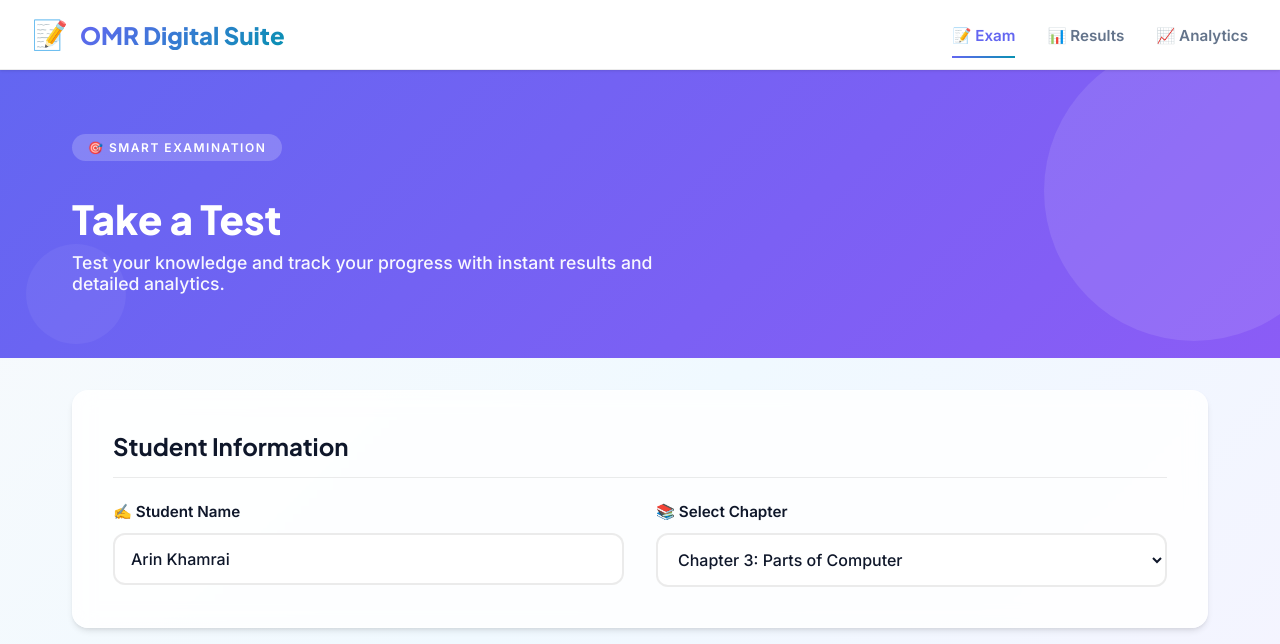
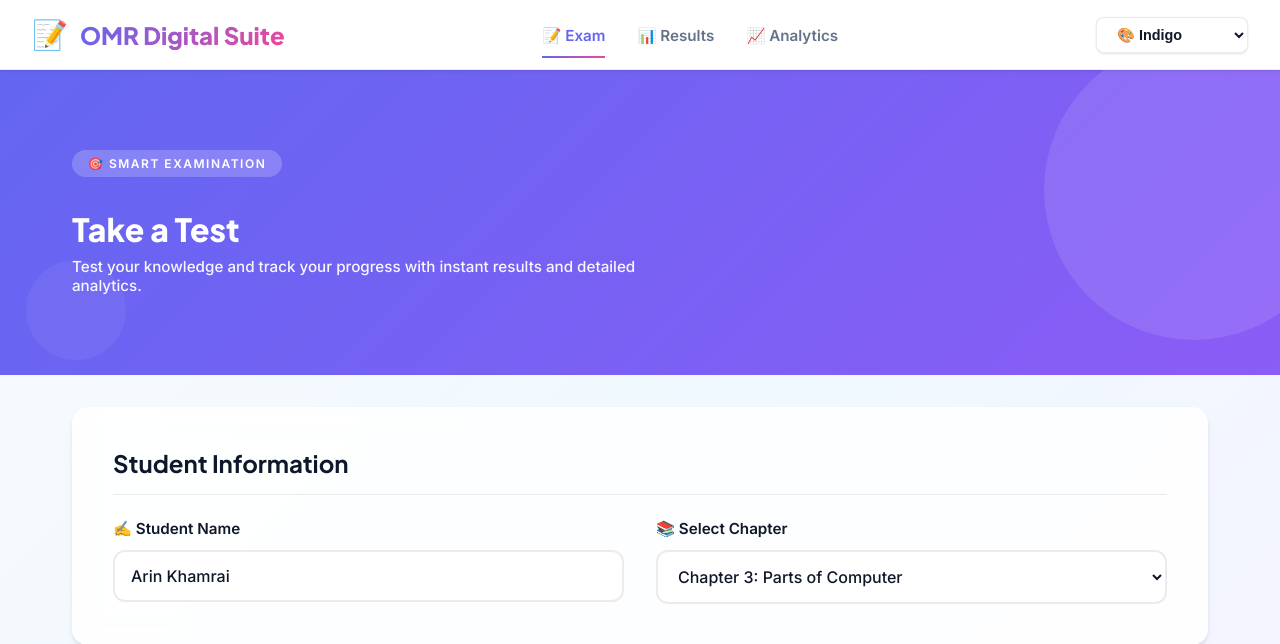
Before and after one commit to khamrai2026-design/OMR, a Flask app: page / in a window 1280 px wide. Shown: the top 644 px of the page. Run offline with Flask 3, Linux system fonts and the light colour scheme; data comes from the database, SQL or seed files in the repository; both versions use the stored data as it was after the commit.

Commit message:
theme added

```diff
--- a/static/css/style.css
+++ b/static/css/style.css
@@ -114,6 +114,36 @@ body {
 .nav-link:hover::after,
 .nav-link.active::after {
     width: 100%;
+}
+
+.theme-selector-nav {
+    display: flex;
+    align-items: center;
+}
+
+.theme-selector-nav select {
+    padding: 0.5rem 1rem;
+    border-radius: 8px;
+    border: 1px solid var(--border);
+    background: white;
+    color: var(--text-main);
+    font-size: 0.9rem;
+    font-weight: 600;
+    cursor: pointer;
+    transition: var(--transition);
+    box-shadow: var(--shadow-sm);
+}
+
+.theme-selector-nav select:hover {
+    border-color: var(--primary);
+    box-shadow: var(--shadow-md);
+    background: linear-gradient(135deg, rgba(255,255,255,0.95) 0%, rgba(var(--primary-rgb),0.05) 100%);
+}
+
+.theme-selector-nav select:focus {
+    outline: none;
+    border-color: var(--primary);
+    box-shadow: 0 0 0 3px rgba(var(--primary-rgb),0.1);
 }
 
 /* ==================== Main Layout ==================== */
@@ -342,9 +372,16 @@ body {
 /* ==================== Answer Sheet ==================== */
 .questions-grid {
     display: grid;
-    grid-template-columns: repeat(2, 1fr);
-    gap: 2rem;
+    grid-template-columns: repeat(3, 1fr);
+    gap: 1.5rem;
     margin-bottom: 2rem;
+}
+
+@media (max-width: 1024px) {
+    .questions-grid {
+        grid-template-columns: repeat(2, 1fr);
+        gap: 1.5rem;
+    }
 }
 
 @media (max-width: 768px) {
--- a/static/js/app.js
+++ b/static/js/app.js
@@ -13,7 +13,56 @@ document.addEventListener('DOMContentLoaded', () => {
     loadChapters();
     loadResultsChapters();
     setupNavigation();
+    initializeTheme();
 });
+
+// ==================== Theme Management ====================
+const themeConfigs = {
+    indigo: { primary: '#6366f1', primaryDark: '#4f46e5', secondary: '#ec4899', accent: '#8b5cf6' },
+    ocean: { primary: '#0891b2', primaryDark: '#0e7490', secondary: '#06b6d4', accent: '#00d9ff' },
+    forest: { primary: '#059669', primaryDark: '#047857', secondary: '#10b981', accent: '#34d399' },
+    sunset: { primary: '#ea580c', primaryDark: '#c2410c', secondary: '#f97316', accent: '#fb923c' },
+    violet: { primary: '#9333ea', primaryDark: '#7e22ce', secondary: '#a855f7', accent: '#d946ef' },
+    slate: { primary: '#64748b', primaryDark: '#475569', secondary: '#475569', accent: '#78716c' },
+    rose: { primary: '#e11d48', primaryDark: '#be185d', secondary: '#f43f5e', accent: '#fb7185' },
+    emerald: { primary: '#10b981', primaryDark: '#059669', secondary: '#34d399', accent: '#6ee7b7' },
+    amber: { primary: '#f59e0b', primaryDark: '#d97706', secondary: '#fbbf24', accent: '#fcd34d' },
+    coral: { primary: '#ff6b6b', primaryDark: '#ff5252', secondary: '#ff8787', accent: '#ffa5a5' },
+    cyberpunk: { primary: '#ec0aff', primaryDark: '#d000e8', secondary: '#00ffff', accent: '#00ff88' },
+    teal: { primary: '#14b8a6', primaryDark: '#0d9488', secondary: '#2dd4bf', accent: '#5eead4' },
+    sky: { primary: '#0ea5e9', primaryDark: '#0284c7', secondary: '#38bdf8', accent: '#7dd3fc' }
+};
+
+function initializeTheme() {
+    const savedTheme = localStorage.getItem('selectedTheme') || 'indigo';
+    const themeSelect = document.getElementById('themeSelect');
+    if (themeSelect) {
+        themeSelect.value = savedTheme;
+    }
+    applyTheme(savedTheme);
+}
+
+function changeTheme(themeName) {
+    localStorage.setItem('selectedTheme', themeName);
+    applyTheme(themeName);
+}
+
+function applyTheme(themeName) {
+    const theme = themeConfigs[themeName];
+    if (!theme) return;
+
+    const root = document.documentElement;
+    root.style.setProperty('--primary', theme.primary);
+    root.style.setProperty('--primary-dark', theme.primaryDark);
+    root.style.setProperty('--secondary', theme.secondary);
+    root.style.setProperty('--accent', theme.accent);
+
+    // Update theme select dropdown
+    const themeSelect = document.getElementById('themeSelect');
+    if (themeSelect) {
+        themeSelect.value = themeName;
+    }
+}
 
 // ==================== Custom Alerts ====================
 function showAlert(message, type = 'warning') {
--- a/templates/index.html
+++ b/templates/index.html
@@ -28,6 +28,23 @@
                 <li><a href="#" onclick="showPage('results')" class="nav-link">📊 Results</a></li>
                 <li><a href="#" onclick="showPage('analytics')" class="nav-link">📈 Analytics</a></li>
             </ul>
+            <div class="theme-selector-nav">
+                <select id="themeSelect" onchange="changeTheme(this.value)" title="Select Theme">
+                    <option value="indigo">🎨 Indigo</option>
+                    <option value="ocean">🌊 Ocean</option>
+                    <option value="forest">🌲 Forest</option>
+                    <option value="sunset">🌅 Sunset</option>
+                    <option value="violet">💜 Violet</option>
+                    <option value="slate">🩶 Slate</option>
+                    <option value="rose">🌹 Rose</option>
+                    <option value="emerald">💚 Emerald</option>
+                    <option value="amber">🟡 Amber</option>
+                    <option value="coral">🪸 Coral</option>
+                    <option value="cyberpunk">⚡ Cyberpunk</option>
+                    <option value="teal">🔵 Teal</option>
+                    <option value="sky">☁️ Sky</option>
+                </select>
+            </div>
         </div>
     </nav>
 
@@ -36,10 +53,10 @@
         <!-- Exam Page -->
         <section id="exam" class="page active">
             <div class="hero-section">
-                <div class="hero-content">
+                <div class="hero-content" style="padding: 2rem;">
                     <span class="hero-badge">🎯 Smart Examination</span>
-                    <h2>Take a Test</h2>
-                    <p>Test your knowledge and track your progress with instant results and detailed analytics.</p>
+                    <h2 style="font-size: 2rem;">Take a Test</h2>
+                    <p style="font-size: 0.95rem;">Test your knowledge and track your progress with instant results and detailed analytics.</p>
                 </div>
             </div>
 
```
Also changed, not shown: ui/exam_page.py (+11 -6 lines), utils/theme_manager.py (+96 -0 lines), omr_data.db, omr_database.db (deleted).
